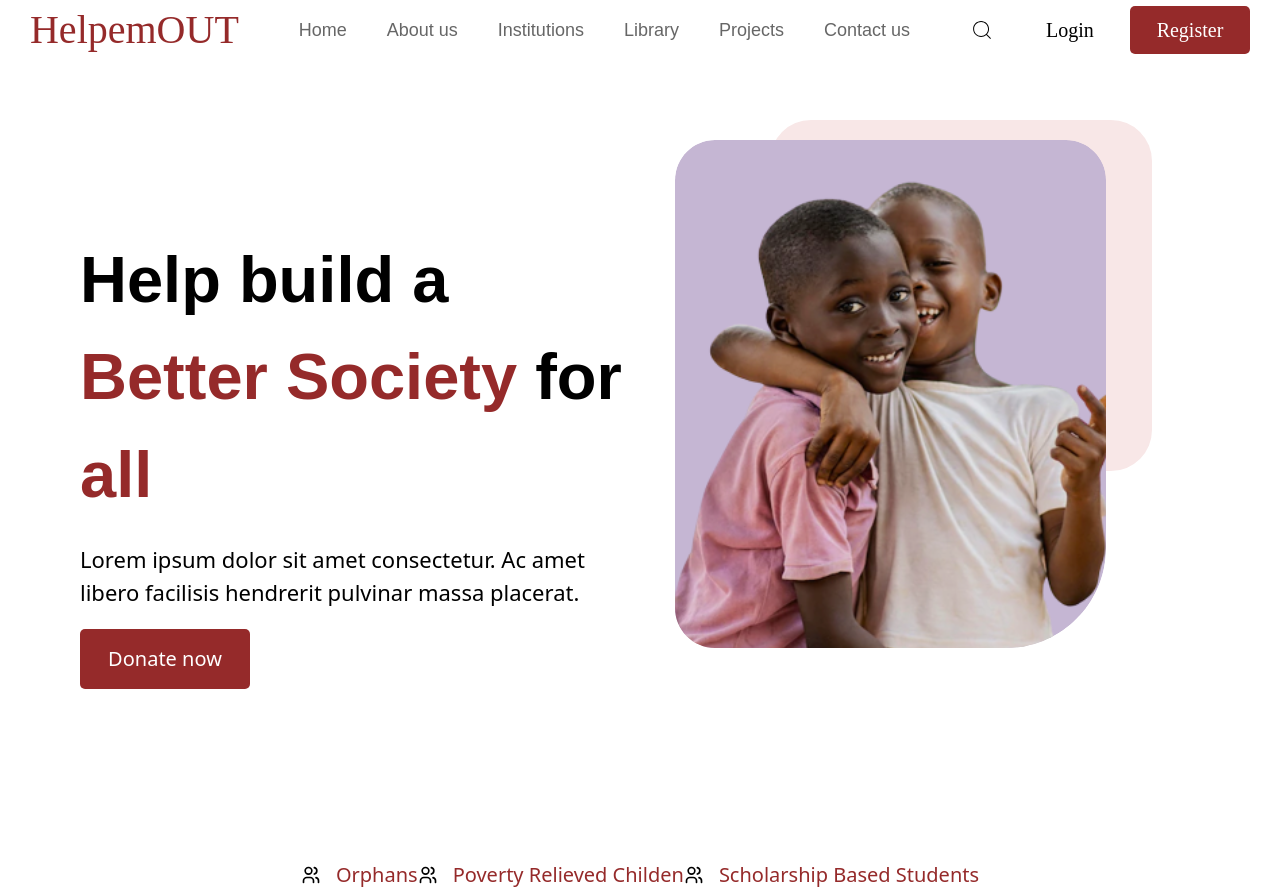
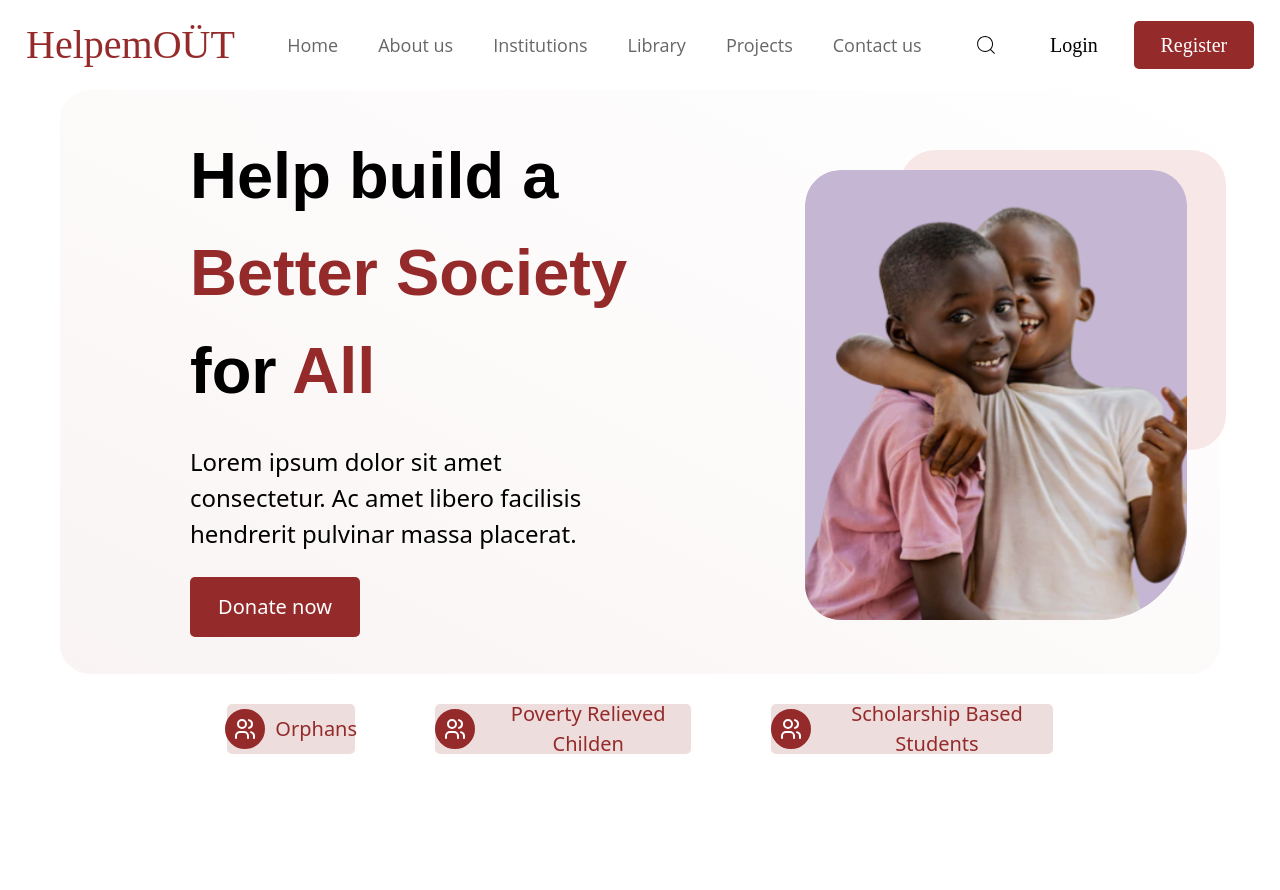
Before and after one commit to Worketyamo-Students/Briso-DevoirReact, a React (Vite) app: page / in a window 1280 px wide. Built offline with nearby package versions, Linux system fonts and the light colour scheme.

Commit message:
web version4

```diff
--- a/src/components/background.tsx
+++ b/src/components/background.tsx
@@ -1,8 +1,9 @@
+//component background
 function Background(){
     return(
         <div className="relative flex-1  bg-no-repeat bg-center h-[100vh]">
-            <div><img src="../../public/rectangle.svg" className="absolute left-[13rem] top-[6rem] "/></div>
-            <div><img src="../../public/children.svg" alt="" className="absolute left-[3.5rem] top-[8rem]"/></div>
+            <div><img src="../../public/rectangle.svg" className="absolute left-[13rem] top-[6rem] h-[30rem]"/></div>
+            <div><img src="../../public/children.svg" alt="" className="absolute left-[3.5rem] top-[8rem] h-[45rem]"/></div>
         </div>
     )
 }
--- a/src/components/button.tsx
+++ b/src/components/button.tsx
@@ -1,26 +1,19 @@
-type buttonProps = {
+export type Buttonprops = {
     name: string;
-    type: "submit" | "button"
+    type: "submit" | "button";
+    value: string;
 };
-
-function Button(props: buttonProps) {
+// component Button
+function Button(props: Buttonprops) {
     return (
-        <div className="flex items-center">
-            <div className="w-[55%] mx-auto  border-2">
-                <button className="font text-[2rem] px-4 py-2 text-[black] bg-[white] rounded-[0.5rem] w-[12rem] h-[4.8rem]"
+            <div className="w-full mx-auto border-2">
+                <button className="text-[2rem] text-center px-4 py-2 text-[white] bg-primary_color rounded-[0.5rem] w-[17rem] h-[6rem]"
                     type={props.type}
                 >
-                    Login</button>
+                    {props.value}</button>
 
             </div>
-            <div className="w-[55%] mx-auto  border-2">
-                <button className="text-[2rem] px-4 py-2 text-[white] bg-primary_color rounded-[0.5rem] w-[12rem] h-[4.8rem]"
-                    type={props.type}
-                >
-                    Register</button>
 
-            </div>
-        </div>
     )
 }
 
--- a/src/components/button2.tsx
+++ /dev/null
@@ -1,20 +0,0 @@
-type buttonProps = {
-    name: string;
-    type: "submit" | "button";
-    value: string;
-};
-
-function Button2(props: buttonProps) {
-    return (
-            <div className="w-full mx-auto border-2">
-                <button className="text-[2rem] text-center px-4 py-2 text-[white] bg-primary_color rounded-[0.5rem] w-[17rem] h-[6rem]"
-                    type={props.type}
-                >
-                    {props.value}</button>
-
-            </div>
-
-    )
-}
-
-export default Button2
--- /dev/null
+++ b/src/components/footerb.tsx
@@ -0,0 +1,24 @@
+import Usericon from "./user_icon"
+
+//component Footer ,combination of different style buttins
+function Footerb(){
+    return(
+
+        <div className="flex items-center justify-center gap-[8rem] text-[2rem]">
+        <button type="button" className="bg-secondary_color w-[10%] h-[5rem] flex justify-center items-center gap-[1rem] rounded-[0.5rem]">
+        <Usericon size={30} color="white"/>
+         <p className="text-primary_color">Orphans</p>
+      </button>
+      <button  type="button" className="bg-secondary_color w-[20%] h-[5rem] flex justify-center items-center gap-[1rem] rounded-[0.5rem]">
+      <Usericon size={30} color="white"/>
+      <p className="text-primary_color">Poverty Relieved Childen</p>
+      </button>
+      <button type="button" className="bg-secondary_color w-[22%] h-[5rem] flex justify-center items-center gap-[1rem] rounded-[0.5rem]">
+      <Usericon size={30} color="white"/>
+      <p className="text-primary_color">Scholarship Based Students</p>
+      </button>
+      </div>
+    )
+}
+
+export default Footerb
--- a/src/components/link.tsx
+++ b/src/components/link.tsx
@@ -2,9 +2,10 @@ interface Link{
     href:string,
     value : string
 }
+//component link using interface link
 function Link({href,value}:Link){
     return(
-        <a href={href}><li>{value}</li></a>
+        <a href={href}><li className="text-nav_color hover:underline hover:text-primary_color">{value}</li></a>
     )
 }
 
--- a/src/components/nav.tsx
+++ b/src/components/nav.tsx
@@ -3,7 +3,7 @@ import Link from "./link"
 function Nav() {
     return (
         <nav className="font-open">
-            <ul className="font-medium text-[1.8rem] flex gap-[4rem] text-nav_color">
+            <ul className="font-medium text-[1.8rem] flex gap-[4rem]">
                 <Link href="" value="Home"/>
                 <Link href="" value="About us"/>
                 <Link href="" value="Institutions"/>
--- /dev/null
+++ b/src/components/sign.tsx
@@ -0,0 +1,27 @@
+type buttonProps = {
+    name: string;
+    type: "submit" | "button"
+};
+// component buuton combination
+function Sign(props: buttonProps) {
+    return (
+        <div className="flex items-center">
+            <div className="w-[55%] mx-auto  border-2">
+                <button className="font text-[2rem] px-4 py-2 text-[black] bg-[white] rounded-[0.5rem] w-[12rem] h-[4.8rem] hover:text-primary_color"
+                    type={props.type}
+                >
+                    Login</button>
+
+            </div>
+            <div className="w-[55%] mx-auto  border-2">
+                <button className="text-[2rem] px-4 py-2 text-[white] bg-primary_color rounded-[0.5rem] w-[12rem] h-[4.8rem]"
+                    type={props.type}
+                >
+                    Register</button>
+
+            </div>
+        </div>
+    )
+}
+
+export default Sign
--- /dev/null
+++ b/src/components/span.tsx
@@ -0,0 +1,11 @@
+interface spanProp{
+    value : string
+}
+// component span
+function Span(prop:spanProp){
+    return(
+        <span className="text-primary_color">{prop.value}</span>
+    )
+}
+
+export default Span
--- /dev/null
+++ b/src/components/user_icon.tsx
@@ -0,0 +1,16 @@
+import { TbUsers } from "react-icons/tb";
+
+interface Userprops {
+    size: number
+    color: string
+}
+// component usericon  using interface UserProps
+function Usericon(props:Userprops){
+    return (
+        <div className="border-[.4rem] border-solid border-primary_color rounded-full bg-primary_color p-[0.1rem]">
+            <TbUsers size={props.size} color={props.color} className="p-[0.3rem]" />
+        </div>
+    )
+}
+
+export default Usericon
--- a/src/globals.css
+++ b/src/globals.css
@@ -14,5 +14,5 @@ html{
 body{
     width: 100%;
     height: 100vh;
-    overflow-x: hidden;
+    overflow: hidden;
 }
--- a/src/pages/home.tsx
+++ b/src/pages/home.tsx
@@ -1,46 +1,41 @@
+import Sign from "@/components/sign";
 import Button from "@/components/button";
-import Button2 from "@/components/button2";
 import Nav from "@/components/nav";
+import Span from "@/components/span";
 import { CiSearch } from "react-icons/ci";
-import { TbUsers } from "react-icons/tb";
 import Background from "@/components/background";
+import Footerb from "@/components/footerb";
 
+// default running app
 const App = () => {
     return (
         <div className="w-screen h-screen ">
-            <header className="flex items-center justify-around font-source">
-                <h2 className="text-primary_color text-[4rem]">HelpemOUT</h2>
+            {/* header section */}
+            <header className="flex items-center justify-around font-source mt-[1.5rem]">
+                <h2 className="text-primary_color text-[4rem]">HelpemOÜT</h2>
                 <Nav />
                 <div className="flex justify-center items-center gap-[1.6rem]">
                     <div className="">
                         <CiSearch size={24}/>
                     </div>
-                    <Button name="login" type="submit" />
+                    <Sign name="login" type="submit" />
                 </div>
             </header>
-            <section className="flex items-center justify-center px-[8rem]">
-                <div className="flex flex-col items-center justify-center flex-1 gap-[2rem]">
-                    <h1 className="font-bold font-popins text-[6.5rem]">Help build a <span className="text-primary_color">Better</span>
-                        <span className="text-primary_color"> Society </span>for
-                        <span className="text-primary_color"> all</span></h1>
-                    <p className="text-[2.2rem]">Lorem ipsum dolor sit amet consectetur. Ac amet libero facilisis hendrerit pulvinar massa placerat. </p>
-                    <Button2 name="donation" type="button" value="Donate now"/>
+            {/* section part */}
+            <section className="bg-gradient-to-tr from-primary_color/5 to-transparent flex justify-center h-[73%] mx-[6rem] mt-6 rounded-[3rem]">
+                <div className="flex flex-col justify-center flex-1 gap-[2.5rem] px-[13rem]">
+                    <h1 className="font-bold font-popins text-[6.5rem]">Help build a
+                        <Span value=" Better Society"/> for
+                        <Span value=" All"/>
+                        </h1>
+                    <p className="fon-normal text-[2.4rem]">Lorem ipsum dolor sit amet consectetur. Ac amet libero facilisis hendrerit pulvinar massa placerat. </p>
+                    <Button name="donation" type="button" value="Donate now"/>
                 </div>
                 <Background />
             </section>
-            <footer className="flex items-center justify-center text-[2rem]">
-                <div className="flex justify-center items-center gap-[1.5rem] border-[1rem] ">
-                   <TbUsers />
-                   <p className="text-primary_color">Orphans</p>
-                </div>
-                <div className="flex justify-center items-center gap-[1.5rem] border-[1rem] border-bd_color">
-                <TbUsers />
-                <p className="text-primary_color">Poverty Relieved Childen</p>
-                </div>
-                <div className="flex justify-center items-center gap-[1.5rem] border-[1rem] border-bd_color">
-                <TbUsers />
-                <p className="text-primary_color">Scholarship Based Students</p>
-                </div>
+            {/* footer section */}
+            <footer className="mt-[3rem]">
+               <Footerb />
             </footer>
         </div>
     )
--- a/tailwind.config.js
+++ b/tailwind.config.js
@@ -6,14 +6,14 @@ module.exports = {
   theme: {
     colors: {
       primary_color: '#952A2A',
-      secondary_color: '',
+      secondary_color: '#EEDDDD',
       border_color: '',
       nav_color : '#404040CC',
       bd_color : '#EEDDDD'
     },
     fontFamily:{
       'popins': ['Poppins', 'sans-serif'],
-      'open': ['Open', 'sans-serif'],
+      'open': ['Open sans', 'sans-serif'],
       'source': ['Source', 'sans-serif-pro'],
     },
     extend: {},
```
